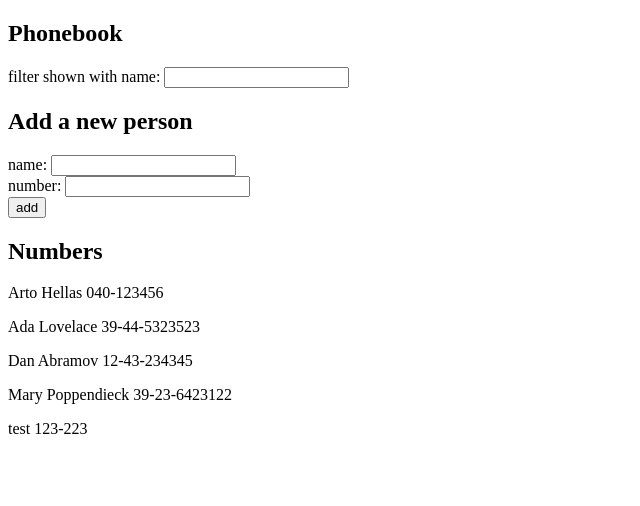
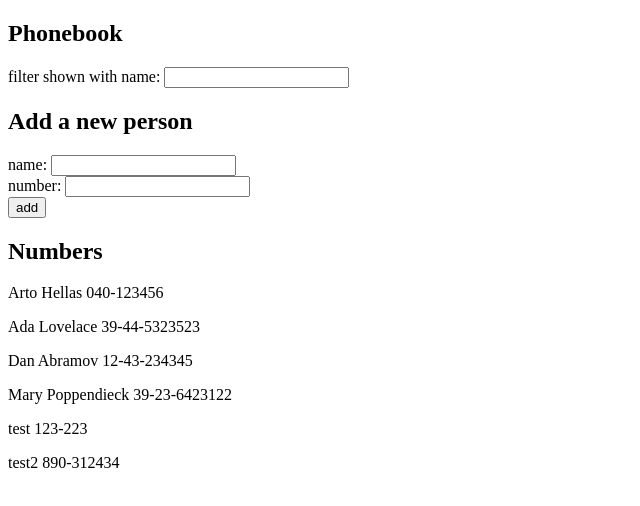
Before and after one commit to Phoebe-oasis/fullstackopen_exercises, a React (Vite) app in the folder part2/phonebook/: page / in a window 1280 px wide. Shown: the top 506 px of the page, without its empty margins (0-640 px from the left). Built offline with nearby package versions, Linux system fonts and the light colour scheme; data requests are answered from the project's data file.

Commit message:
finish exercise 2.13

```diff
--- a/part2/phonebook/db.json
+++ b/part2/phonebook/db.json
@@ -24,6 +24,11 @@
       "id": 5,
       "name": "test",
       "number": "123-223"
+    },
+    {
+      "id": 6,
+      "name": "test2",
+      "number": "890-312434"
     }
   ]
 }
--- a/part2/phonebook/src/App.jsx
+++ b/part2/phonebook/src/App.jsx
@@ -1,5 +1,5 @@
 import { useState, useEffect } from 'react'
-import axios from 'axios'
+import personService from './services/person'
 
 const Person = ({person}) => {
   return <p>{person.name} {person.number}</p>
@@ -66,11 +66,10 @@ const App = () => {
   const [filteredPerson, setFilteredPerson] = useState([])
 
   useEffect(() => {
-    axios
-      .get('http://localhost:3001/persons')
-      .then(response => {
-        // console.log(response)
-        setPersons(response.data)
+    personService
+      .getAll()
+      .then(personData => {
+        setPersons(personData)
       })
   },[])
 
@@ -108,10 +107,10 @@ const App = () => {
 
     if(flag === 0){
       const newPerson = {name: newName, number: newNumber, id: persons.length + 1}
-      axios
-        .post(`http://localhost:3001/persons`,newPerson)
-        .then(response => {
-          setPersons(persons.concat(response.data))
+      personService
+        .update(newPerson)
+        .then(personData => {
+          setPersons(persons.concat(personData))
           setNewName('')
           setNewNumber('')
         })
--- /dev/null
+++ b/part2/phonebook/src/services/person.js
@@ -0,0 +1,15 @@
+import axios from 'axios'
+
+const baseURL = 'http://localhost:3001/persons'
+
+const getAll = () =>
+  axios
+    .get(baseURL)
+    .then(response => response.data)
+
+const update = newObject =>
+  axios
+    .post(baseURL, newObject)
+    .then(response => response.data)
+
+export default {getAll, update}
```
